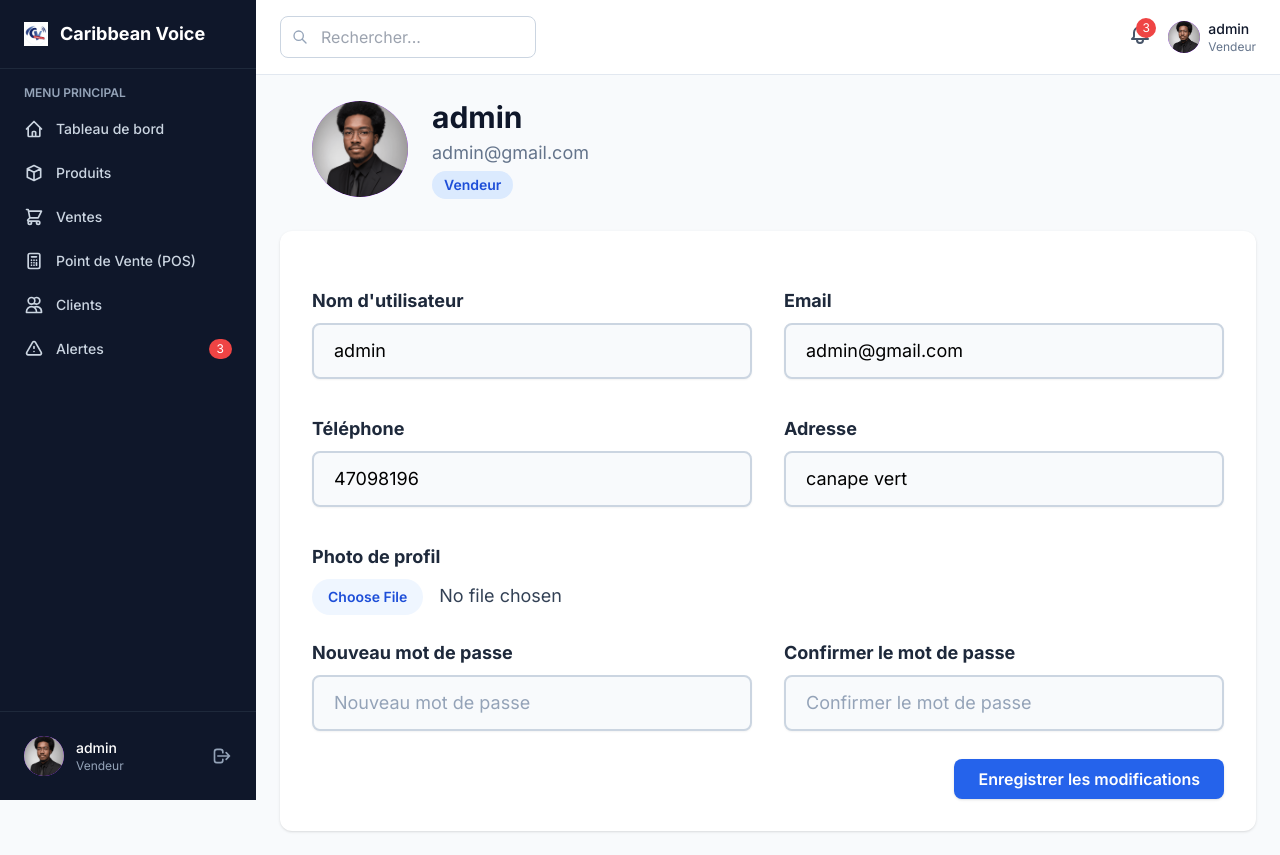
After one commit to ExzardJean/Caribbean_Voice, a Django app: page /customers/profil/ in a window 1280 px wide. The commit adds this page. Run offline with Django 5.2, Linux system fonts and the light colour scheme; a user stored in the database is signed in; data comes from the database, SQL or seed files in the repository; both versions use the stored data as it was after the commit; some libraries are stand-ins or nearby versions.

```diff
--- a/caribbean_stock/settings.py
+++ b/caribbean_stock/settings.py
@@ -67,6 +67,7 @@ TEMPLATES = [
                 'django.template.context_processors.request',
                 'django.contrib.auth.context_processors.auth',
                 'django.contrib.messages.context_processors.messages',
+                'inventory.context_processors.stock_alerts.low_stock_alerts',
             ],
         },
     },
--- /dev/null
+++ b/customers/forms.py
@@ -0,0 +1,24 @@
+from django import forms
+from inventory.models import User
+from django.contrib.auth.forms import UsernameField
+from django.utils.translation import gettext_lazy as _
+
+class UserProfileForm(forms.ModelForm):
+    password1 = forms.CharField(label=_('Nouveau mot de passe'), widget=forms.PasswordInput, required=False)
+    password2 = forms.CharField(label=_('Confirmer le mot de passe'), widget=forms.PasswordInput, required=False)
+
+    class Meta:
+        model = User
+        fields = ['username', 'email', 'phone', 'address', 'profile_image']
+        field_classes = {'username': UsernameField}
+
+    def clean(self):
+        cleaned_data = super().clean()
+        password1 = cleaned_data.get('password1')
+        password2 = cleaned_data.get('password2')
+        if password1 or password2:
+            if password1 != password2:
+                self.add_error('password2', _('Les mots de passe ne correspondent pas.'))
+            if password1 and len(password1) < 6:
+                self.add_error('password1', _('Le mot de passe doit contenir au moins 6 caractères.'))
+        return cleaned_data
--- a/customers/urls.py
+++ b/customers/urls.py
@@ -1,6 +1,7 @@
 from django.urls import path
-from .views import customer_list
+from .views import customer_list, profile_view
 
 urlpatterns = [
     path('', customer_list, name='customer_list'),
+    path('profil/', profile_view, name='profile'),
 ]
--- a/customers/views.py
+++ b/customers/views.py
@@ -1,6 +1,34 @@
-from django.shortcuts import render
+
+from django.shortcuts import render, redirect
+from django.contrib.auth.decorators import login_required
+from django.contrib import messages
 from .models import Customer
+from .forms import UserProfileForm
+from inventory.models import User
+
 
 def customer_list(request):
     customers = Customer.objects.all()
     return render(request, 'customers/list.html', {'customers': customers})
+
+# Vue profil utilisateur connecté
+@login_required
+def profile_view(request):
+    user = request.user
+    if not isinstance(user, User):
+        user = User.objects.get(pk=user.pk)
+    if request.method == 'POST':
+        form = UserProfileForm(request.POST, request.FILES, instance=user)
+        if form.is_valid():
+            profile = form.save(commit=False)
+            pwd1 = form.cleaned_data.get('password1')
+            if pwd1:
+                profile.set_password(pwd1)
+            if 'profile_image' in request.FILES:
+                profile.profile_image = request.FILES['profile_image']
+            profile.save()
+            messages.success(request, 'Profil mis à jour avec succès.')
+            return redirect('profile')
+    else:
+        form = UserProfileForm(instance=user)
+    return render(request, 'customers/profile.html', {'form': form})
--- a/inventory/models.py
+++ b/inventory/models.py
@@ -27,6 +27,7 @@ class User(AbstractUser):
     role = models.CharField(max_length=20, choices=ROLE_CHOICES, default='vendeur')
     phone = models.CharField(max_length=50, blank=True, null=True)
     address = models.TextField(blank=True, null=True)
+    profile_image = models.ImageField(upload_to='profiles/', blank=True, null=True, verbose_name='Photo de profil')
 
     class Meta:
         verbose_name = 'Utilisateur'
--- /dev/null
+++ b/templates/customers/profile.html
@@ -0,0 +1,67 @@
+{% extends 'dashboard_base.html' %}
+{% block dashboard_content %}
+<div class="w-full">
+    <div class="flex flex-col md:flex-row items-center gap-6 mb-8 px-2 md:px-8">
+        <div class="flex-shrink-0">
+            <div class="w-24 h-24 bg-gradient-to-br from-purple-500 to-purple-600 rounded-full flex items-center justify-center text-white text-4xl font-bold overflow-hidden">
+                {% if request.user.profile_image %}
+                    <img src="{{ request.user.profile_image.url }}" alt="Photo de profil" class="w-full h-full object-cover rounded-full" />
+                {% else %}
+                    {{ request.user.first_name.0|default:request.user.username.0|upper }}
+                {% endif %}
+            </div>
+        </div>
+        <div class="flex-1">
+            <h1 class="text-3xl font-bold text-slate-900 mb-1">{{ request.user.get_full_name|default:request.user.username }}</h1>
+            <div class="text-slate-500 text-lg mb-1">{{ request.user.email }}</div>
+            <div class="inline-block px-3 py-1 rounded-full bg-blue-100 text-blue-700 text-sm font-semibold capitalize">{{ request.user.get_role_display }}</div>
+        </div>
+    </div>
+    <form method="post" enctype="multipart/form-data" class="bg-white rounded-xl shadow p-8 w-full space-y-6">
+            {% csrf_token %}
+            {{ form.non_field_errors }}
+            <div class="grid grid-cols-1 md:grid-cols-2 gap-8">
+                <div>
+                    <label class="block text-slate-800 font-bold mb-2 text-lg">Nom d'utilisateur</label>
+                    <input type="text" name="username" value="{{ form.username.value }}" class="input input-bordered w-full text-lg px-5 py-3 bg-slate-50 border-2 border-slate-300 focus:border-blue-500 focus:ring-2 focus:ring-blue-200 rounded-lg transition placeholder-slate-400 shadow-sm focus:shadow-lg cursor-text" id="id_username" required placeholder="Nom d'utilisateur" />
+                    <div class="text-red-600 text-sm mt-1">{{ form.username.errors }}</div>
+                </div>
+                <div>
+                    <label class="block text-slate-800 font-bold mb-2 text-lg">Email</label>
+                    <input type="email" name="email" value="{{ form.email.value }}" class="input input-bordered w-full text-lg px-5 py-3 bg-slate-50 border-2 border-slate-300 focus:border-blue-500 focus:ring-2 focus:ring-blue-200 rounded-lg transition placeholder-slate-400 shadow-sm focus:shadow-lg cursor-text" id="id_email" required placeholder="Adresse email" />
+                    <div class="text-red-600 text-sm mt-1">{{ form.email.errors }}</div>
+                </div>
+                <div>
+                    <label class="block text-slate-800 font-bold mb-2 text-lg">Téléphone</label>
+                    <input type="text" name="phone" value="{{ form.phone.value }}" class="input input-bordered w-full text-lg px-5 py-3 bg-slate-50 border-2 border-slate-300 focus:border-blue-500 focus:ring-2 focus:ring-blue-200 rounded-lg transition placeholder-slate-400 shadow-sm focus:shadow-lg cursor-text" id="id_phone" placeholder="Téléphone" />
+                    <div class="text-red-600 text-sm mt-1">{{ form.phone.errors }}</div>
+                </div>
+                <div>
+                    <label class="block text-slate-800 font-bold mb-2 text-lg">Adresse</label>
+                    <input type="text" name="address" value="{{ form.address.value }}" class="input input-bordered w-full text-lg px-5 py-3 bg-slate-50 border-2 border-slate-300 focus:border-blue-500 focus:ring-2 focus:ring-blue-200 rounded-lg transition placeholder-slate-400 shadow-sm focus:shadow-lg cursor-text" id="id_address" placeholder="Adresse" />
+                    <div class="text-red-600 text-sm mt-1">{{ form.address.errors }}</div>
+                </div>
+                <div class="md:col-span-2">
+                    <label class="block text-slate-800 font-bold mb-2 text-lg">Photo de profil</label>
+                    <input type="file" name="profile_image" accept="image/*" class="block w-full text-lg text-slate-700 file:mr-4 file:py-2 file:px-4 file:rounded-full file:border-0 file:text-sm file:font-semibold file:bg-blue-50 file:text-blue-700 hover:file:bg-blue-100" />
+                </div>
+            </div>
+            <div class="grid grid-cols-1 md:grid-cols-2 gap-8">
+                <div>
+                    <label class="block text-slate-800 font-bold mb-2 text-lg">Nouveau mot de passe</label>
+                    <input type="password" name="password1" class="input input-bordered w-full text-lg px-5 py-3 bg-slate-50 border-2 border-slate-300 focus:border-blue-500 focus:ring-2 focus:ring-blue-200 rounded-lg transition placeholder-slate-400 shadow-sm focus:shadow-lg cursor-text" id="id_password1" placeholder="Nouveau mot de passe" />
+                    <div class="text-red-600 text-sm mt-1">{{ form.password1.errors }}</div>
+                </div>
+                <div>
+                    <label class="block text-slate-800 font-bold mb-2 text-lg">Confirmer le mot de passe</label>
+                    <input type="password" name="password2" class="input input-bordered w-full text-lg px-5 py-3 bg-slate-50 border-2 border-slate-300 focus:border-blue-500 focus:ring-2 focus:ring-blue-200 rounded-lg transition placeholder-slate-400 shadow-sm focus:shadow-lg cursor-text" id="id_password2" placeholder="Confirmer le mot de passe" />
+                    <div class="text-red-600 text-sm mt-1">{{ form.password2.errors }}</div>
+                </div>
+            </div>
+            <div class="mt-6 flex justify-end">
+                <button type="submit" class="bg-blue-600 hover:bg-blue-700 text-white font-semibold px-6 py-2 rounded-lg shadow">Enregistrer les modifications</button>
+            </div>
+        </form>
+    </div>
+</div>
+{% endblock %}
--- a/templates/dashboard_base.html
+++ b/templates/dashboard_base.html
@@ -88,27 +88,50 @@
                 {% endif %}
 
                 <a href="{% url 'stock_alerts' %}" class="flex items-center gap-3 px-3 py-2.5 rounded-lg transition-colors {% if request.resolver_match.url_name == 'stock_alerts' %}bg-blue-600 text-white{% else %}text-slate-300 hover:bg-slate-800 hover:text-white{% endif %}">
+                    <div class="relative w-full">
+                        <button onclick="toggleSidebarAlertDropdown()" class="flex items-center gap-3 w-full">
                             <svg class="w-5 h-5" fill="none" stroke="currentColor" viewBox="0 0 24 24">
                                 <path stroke-linecap="round" stroke-linejoin="round" stroke-width="2" d="M12 9v2m0 4h.01m-6.938 4h13.856c1.54 0 2.502-1.667 1.732-3L13.732 4c-.77-1.333-2.694-1.333-3.464 0L3.34 16c-.77 1.333.192 3 1.732 3z"></path>
                             </svg>
                             <span class="text-sm font-medium">Alertes</span>
-                    {% if alerts_count > 0 %}
-                    <span class="ml-auto bg-red-500 text-white text-xs px-2 py-0.5 rounded-full">{{ alerts_count }}</span>
+                            {% if low_stock_alert_count > 0 %}
+                            <span class="ml-auto bg-red-500 text-white text-xs px-2 py-0.5 rounded-full">{{ low_stock_alert_count }}</span>
                             {% endif %}
+                        </button>
+                        <div id="sidebar-alert-dropdown" class="hidden absolute left-0 mt-2 w-64 bg-white border border-slate-200 rounded-lg shadow-lg z-50">
+                            <div class="p-3 font-semibold text-slate-700 border-b">Produits en stock faible</div>
+                            {% if low_stock_alert_count > 0 %}
+                                <ul class="max-h-60 overflow-y-auto">
+                                    {% for product in low_stock_alert_products %}
+                                    <li class="px-4 py-2 text-sm text-slate-800 hover:bg-slate-100 flex justify-between">
+                                        <span>{{ product.name }}</span>
+                                        <span class="font-bold text-red-500">{{ product.current_stock }}</span>
+                                    </li>
+                                    {% endfor %}
+                                </ul>
+                            {% else %}
+                                <div class="px-4 py-3 text-sm text-slate-500">Aucune alerte de stock faible.</div>
+                            {% endif %}
+                        </div>
+                    </div>
                 </a>
             </nav>
 
             <!-- User Profile -->
             <div class="border-t border-slate-800 p-4">
                 <div class="flex items-center gap-3 p-2">
-                    <div class="w-10 h-10 bg-gradient-to-br from-purple-500 to-purple-600 rounded-full flex items-center justify-center text-white font-bold">
+                    <div class="w-10 h-10 bg-gradient-to-br from-purple-500 to-purple-600 rounded-full flex items-center justify-center text-white font-bold overflow-hidden">
+                        {% if request.user.profile_image %}
+                            <img src="{{ request.user.profile_image.url }}" alt="Photo de profil" class="w-full h-full object-cover rounded-full" />
+                        {% else %}
                             {{ request.user.first_name.0|default:request.user.username.0|upper }}
+                        {% endif %}
                     </div>
                     <div class="flex-1">
-                        <div class="text-white text-sm font-medium">{{ request.user.get_full_name|default:request.user.username }}</div>
+                        <a href="{% url 'profile' %}" class="text-white text-sm font-medium hover:underline cursor-pointer block">{{ request.user.get_full_name|default:request.user.username }}</a>
                         <div class="text-slate-400 text-xs capitalize">{{ request.user.get_role_display }}</div>
                     </div>
-                    <a href="{% url 'logout' %}" class="text-slate-400 hover:text-white">
+                    <a href="{% url 'logout' %}" class="text-slate-400 hover:text-white ml-2">
                         <svg class="w-5 h-5" fill="none" stroke="currentColor" viewBox="0 0 24 24">
                             <path stroke-linecap="round" stroke-linejoin="round" stroke-width="2" d="M17 16l4-4m0 0l-4-4m4 4H7m6 4v1a3 3 0 01-3 3H6a3 3 0 01-3-3V7a3 3 0 013-3h4a3 3 0 013 3v1"></path>
                         </svg>
@@ -137,22 +160,45 @@
                 </div>
 
                 <div class="flex items-center gap-4">
-                    <a href="{% url 'stock_alerts' %}" class="relative text-slate-600 hover:text-slate-900">
+                    <div class="relative">
+                        <button onclick="toggleHeaderAlertDropdown()" class="relative text-slate-600 hover:text-slate-900 focus:outline-none">
                             <svg class="w-6 h-6" fill="none" stroke="currentColor" viewBox="0 0 24 24">
                                 <path stroke-linecap="round" stroke-linejoin="round" stroke-width="2" d="M15 17h5l-1.405-1.405A2.032 2.032 0 0118 14.158V11a6.002 6.002 0 00-4-5.659V5a2 2 0 10-4 0v.341C7.67 6.165 6 8.388 6 11v3.159c0 .538-.214 1.055-.595 1.436L4 17h5m6 0v1a3 3 0 11-6 0v-1m6 0H9"></path>
                             </svg>
-                        {% if alerts_count > 0 %}
-                        <span class="absolute -top-1 -right-1 bg-red-500 text-white text-xs w-5 h-5 rounded-full flex items-center justify-center">{{ alerts_count }}</span>
+                            {% if low_stock_alert_count > 0 %}
+                            <span class="absolute -top-1 -right-1 bg-red-500 text-white text-xs w-5 h-5 rounded-full flex items-center justify-center">{{ low_stock_alert_count }}</span>
                             {% endif %}
-                    </a>
+                        </button>
+                        <div id="header-alert-dropdown" class="hidden absolute right-0 mt-2 w-72 bg-white border border-slate-200 rounded-lg shadow-lg z-50">
+                            <div class="p-3 font-semibold text-slate-700 border-b">Produits en stock faible</div>
+                            {% if low_stock_alert_count > 0 %}
+                                <ul class="max-h-60 overflow-y-auto">
+                                    {% for product in low_stock_alert_products %}
+                                    <li class="px-4 py-2 text-sm text-slate-800 hover:bg-slate-100 flex justify-between">
+                                        <span>{{ product.name }}</span>
+                                        <span class="font-bold text-red-500">{{ product.current_stock }}</span>
+                                    </li>
+                                    {% endfor %}
+                                </ul>
+                            {% else %}
+                                <div class="px-4 py-3 text-sm text-slate-500">Aucune alerte de stock faible.</div>
+                            {% endif %}
+                        </div>
+                    </div>
                     <div class="hidden lg:flex items-center gap-2">
-                        <div class="w-8 h-8 bg-gradient-to-br from-purple-500 to-purple-600 rounded-full flex items-center justify-center text-white font-bold text-sm">
+                        <a href="{% url 'profile' %}" class="flex items-center gap-2 group">
+                            <div class="w-8 h-8 bg-gradient-to-br from-purple-500 to-purple-600 rounded-full flex items-center justify-center text-white font-bold text-sm overflow-hidden group-hover:ring-2 group-hover:ring-blue-400 transition">
+                                {% if request.user.profile_image %}
+                                    <img src="{{ request.user.profile_image.url }}" alt="Photo de profil" class="w-full h-full object-cover rounded-full" />
+                                {% else %}
                                     {{ request.user.first_name.0|default:request.user.username.0|upper }}
+                                {% endif %}
                             </div>
                             <div class="text-sm">
-                            <div class="font-medium text-slate-900">{{ request.user.get_full_name|default:request.user.username }}</div>
+                                <div class="font-medium text-slate-900 group-hover:underline">{{ request.user.get_full_name|default:request.user.username }}</div>
                                 <div class="text-slate-500 text-xs capitalize">{{ request.user.get_role_display }}</div>
                             </div>
+                        </a>
                     </div>
                 </div>
             </div>
@@ -165,6 +211,14 @@
     </div>
 
 <script>
+        function toggleSidebarAlertDropdown() {
+            const dropdown = document.getElementById('sidebar-alert-dropdown');
+            dropdown.classList.toggle('hidden');
+        }
+        function toggleHeaderAlertDropdown() {
+            const dropdown = document.getElementById('header-alert-dropdown');
+            dropdown.classList.toggle('hidden');
+        }
     function toggleSidebar() {
         const sidebar = document.getElementById('sidebar');
         if (window.innerWidth < 1024) {
```
Also changed, not shown: inventory/context_processors/stock_alerts.py (added, +10 -0 lines), inventory/views_products.py (+16 -17 lines), db.sqlite3, inventory/migrations/0007_user_profile_image.py (added), media/profiles/Abel_professionnel_1.png (added). Lines whose indentation alone changed are shown as unchanged.
